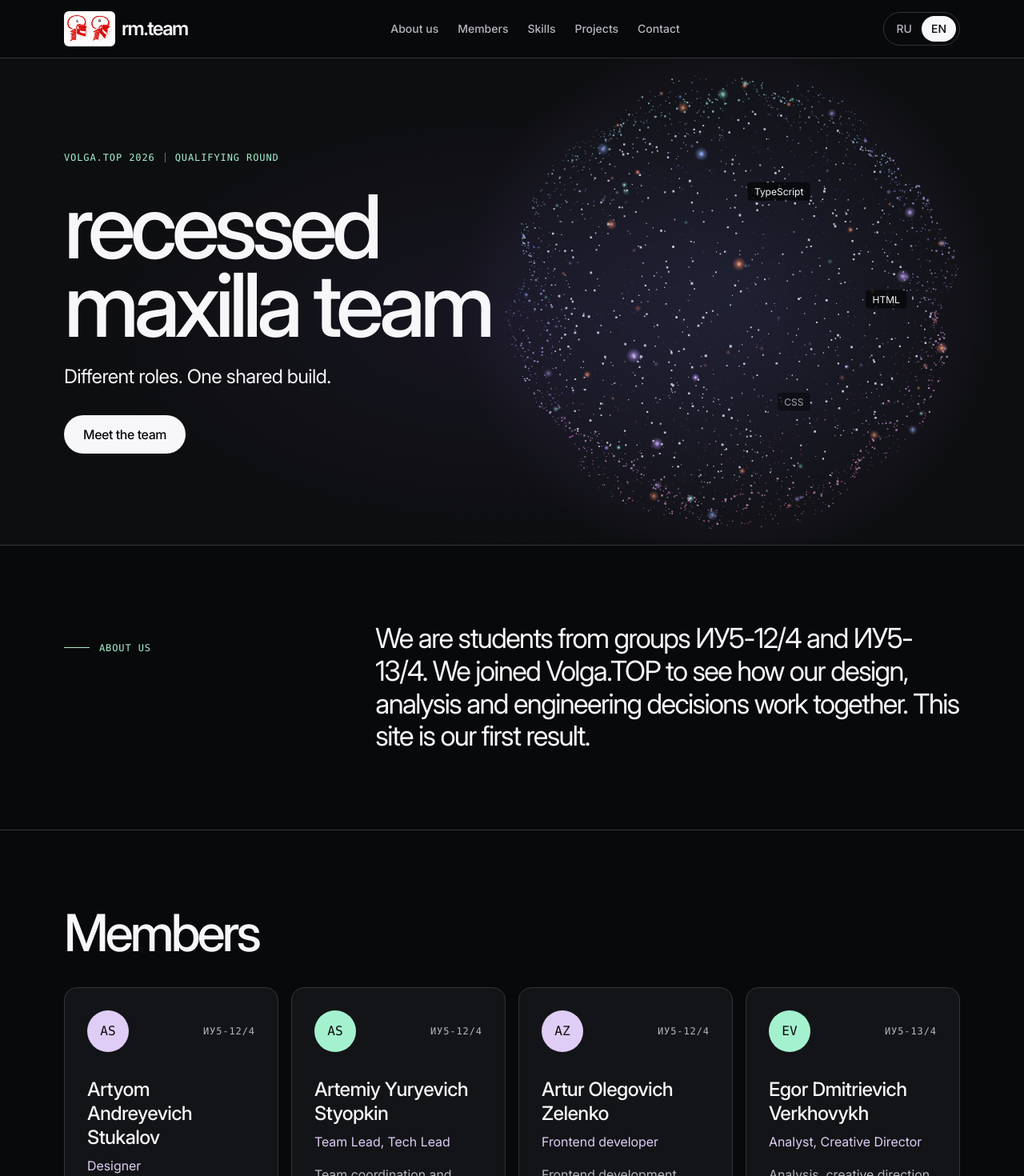
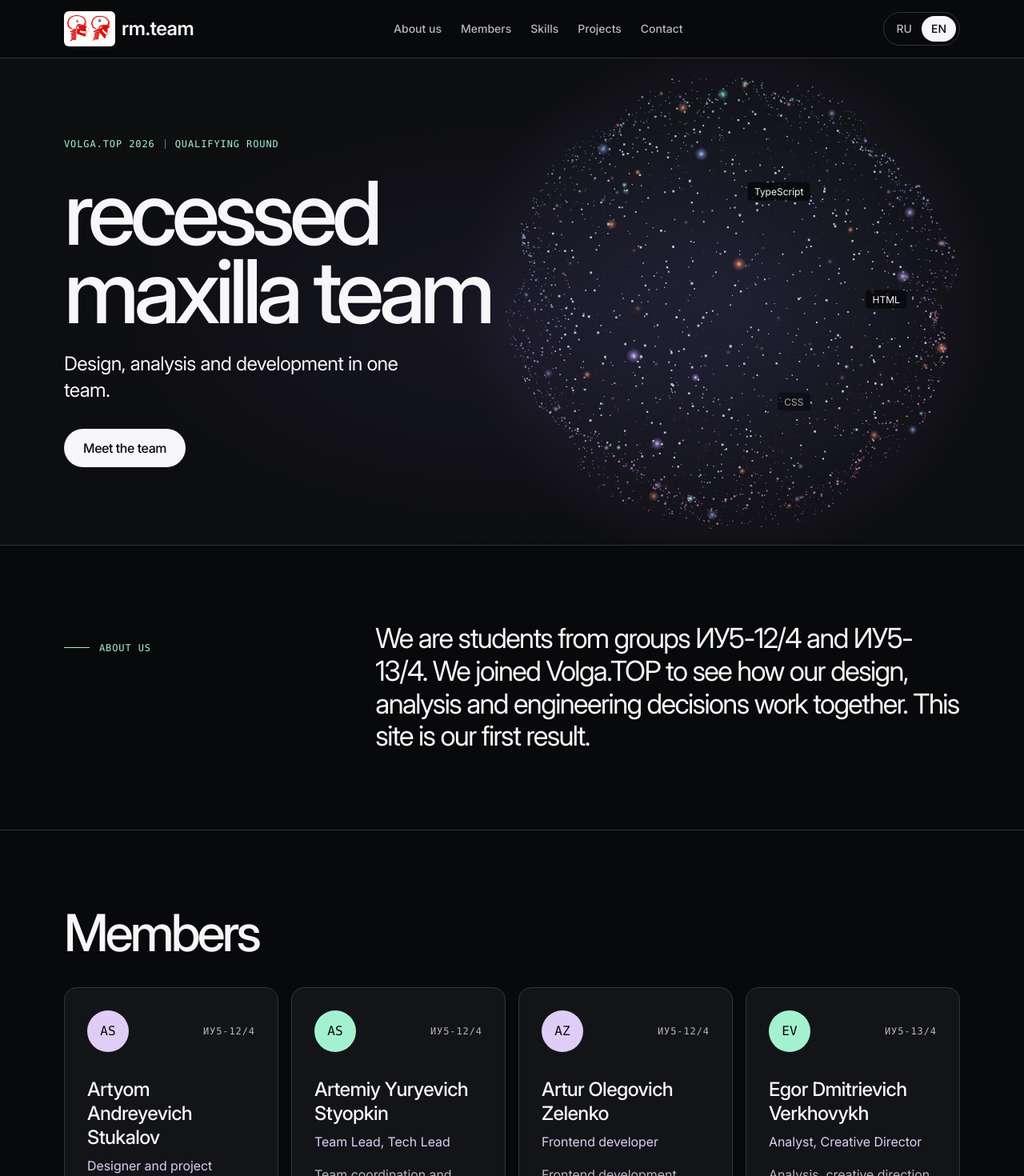
Before and after one commit to akkne/team-onboarding-page, a Next.js app in the folder frontend/: page /en in a window 1280 px wide. Shown: the top 1470 px of the page at 80% size. Built offline with nearby package versions, Linux system fonts and the light colour scheme.

Commit message:
feat(frontend): refine team copy and wordmark

```diff
--- a/frontend/app/[lang]/page.tsx
+++ b/frontend/app/[lang]/page.tsx
@@ -69,7 +69,9 @@ export default async function Home({ params }: PageProps<"/[lang]">) {
             className="flex items-center gap-2 text-[1.5rem] font-semibold tracking-[-0.065em]"
           >
             <TeamEmblem placement="header" />
-            <span lang="en">rm.team</span>
+            <span lang="en" className="tracking-[-0.02em]">
+              rm.team
+            </span>
           </a>
           <nav
             aria-label={t.menu}
--- a/frontend/data/team.ts
+++ b/frontend/data/team.ts
@@ -32,8 +32,8 @@ export const team = {
   event: { ru: "Волга.ТОП", en: "Volga.TOP" },
   year: 2026,
   motto: {
-    ru: "У каждого своя роль. Собираем вместе.",
-    en: "Different roles. One shared build.",
+    ru: "Дизайн, аналитика и разработка - в одной команде.",
+    en: "Design, analysis and development in one team.",
   },
   contact: repository + "/issues",
   repository,
@@ -144,7 +144,10 @@ export const team = {
 export const members: Member[] = [
   {
     name: { ru: "Стукалов Артём Андреевич", en: "Artyom Andreyevich Stukalov" },
-    role: { ru: "Дизайнер", en: "Designer" },
+    role: {
+      ru: "Дизайнер и координатор проекта",
+      en: "Designer and project coordinator",
+    },
     group: "ИУ5-12/4",
     skills: [
       { ru: "Дизайн", en: "Design" },
```
Also changed, not shown: 3 other files (tests, documents, lock files or other folders).
